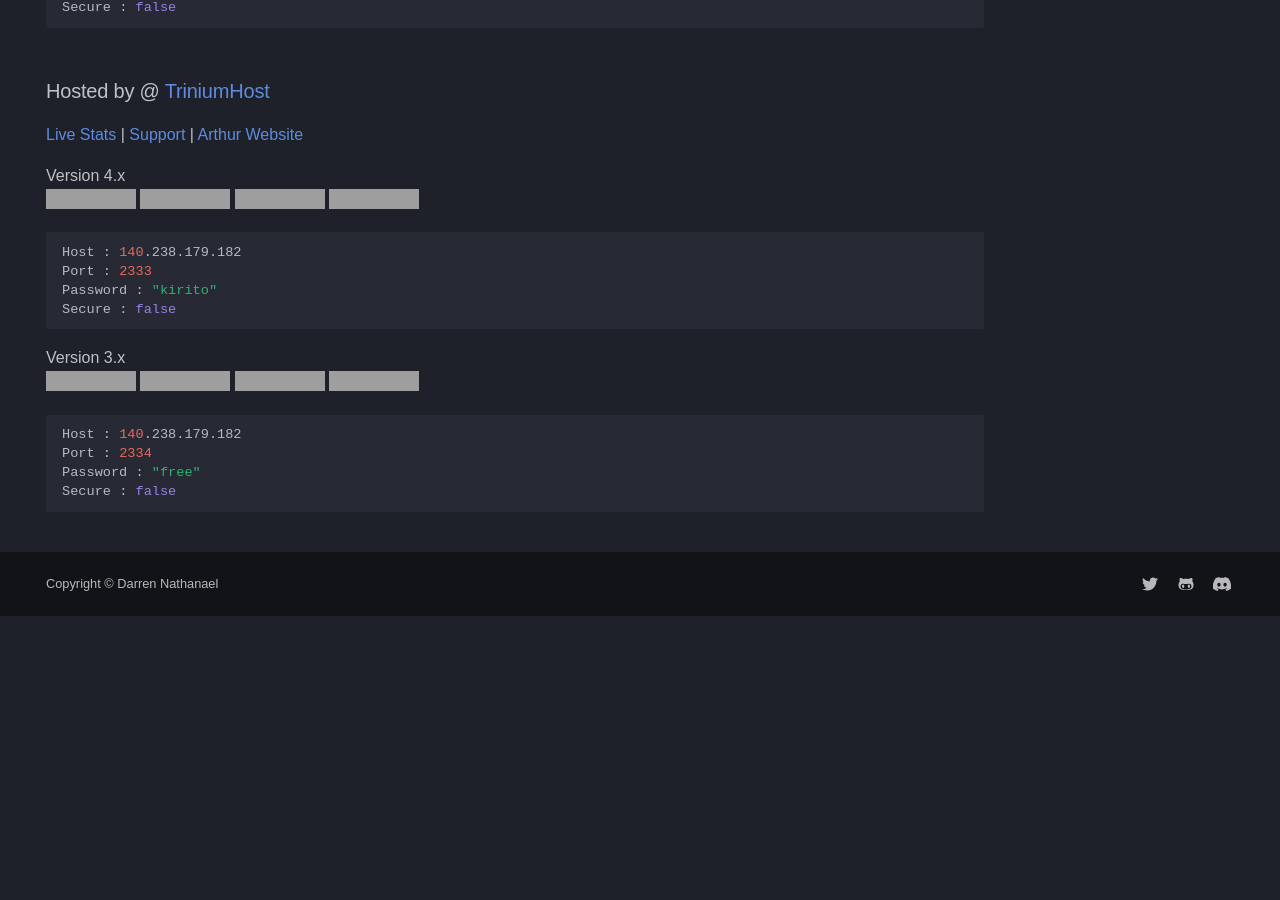
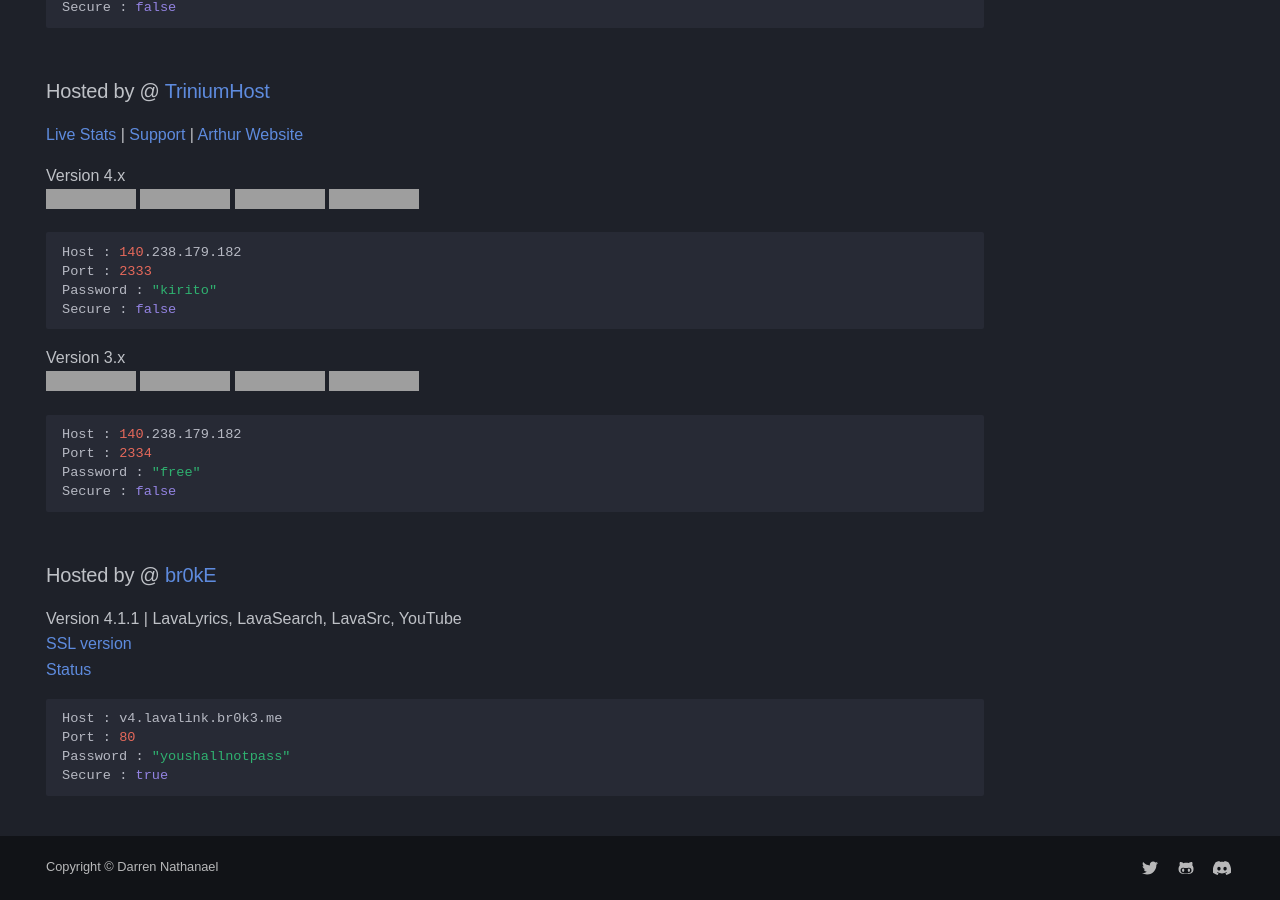
Before and after one commit to DarrenOfficial/lavalink-list, an MkDocs documentation site: the page built from docs/NoSSL/Lavalink-NonSSL.md, in a window 1280 px wide and 900 px high, scrolled down 1902 px, cut to the strip 0-900 px from the top of the window. Built offline with MkDocs 1.6.1 and Material for MkDocs 9.7.7, drawn with Linux system fonts in a browser that asks for light colours; some web fonts are replaced; comment, search, counter and statistics services are not loaded; a style sheet for code colours, icons or effects is not loaded; before the commit the page ends 2518 px from its top, so only the background shows below that; grey boxes are pictures that could not be loaded.

Commit message:
Update Lavalink-NonSSL.md with hosting details
Added hosting information and updated version details.

````diff
--- a/docs/NoSSL/Lavalink-NonSSL.md
+++ b/docs/NoSSL/Lavalink-NonSSL.md
@@ -108,3 +108,14 @@ Port : 2334
 Password : "free"
 Secure : false
 ```
+
+### Hosted by @ [br0kE](https://discord.com/users/1350452524196429958)
+Version 4.1.1 | LavaLyrics, LavaSearch, LavaSrc, YouTube <br />
+[SSL version](https://lavalink.darrennathanael.com/SSL/Lavalink-SSL/#hosted-by-br0ke) <br />
+[Status](https://status.br0k3.me)
+```bash
+Host : v4.lavalink.br0k3.me
+Port : 80
+Password : "youshallnotpass"
+Secure : true
+```
````
